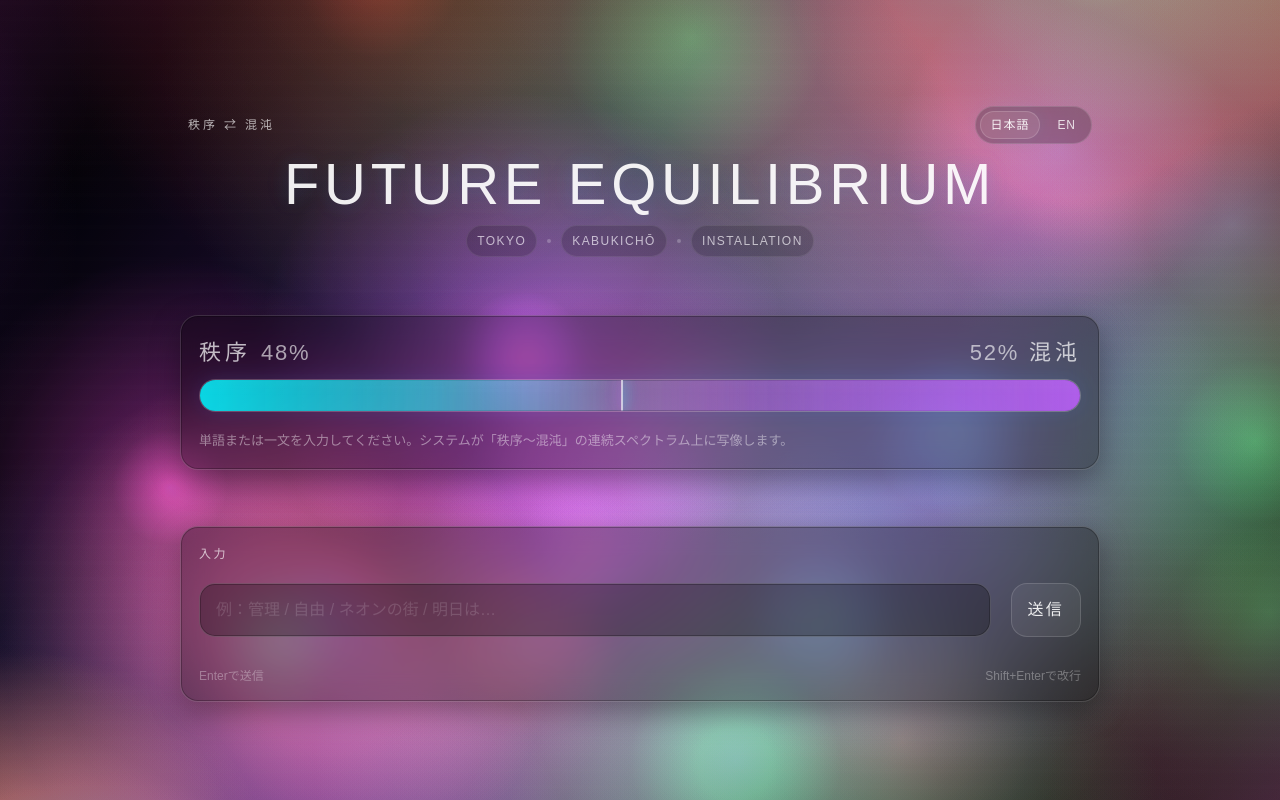
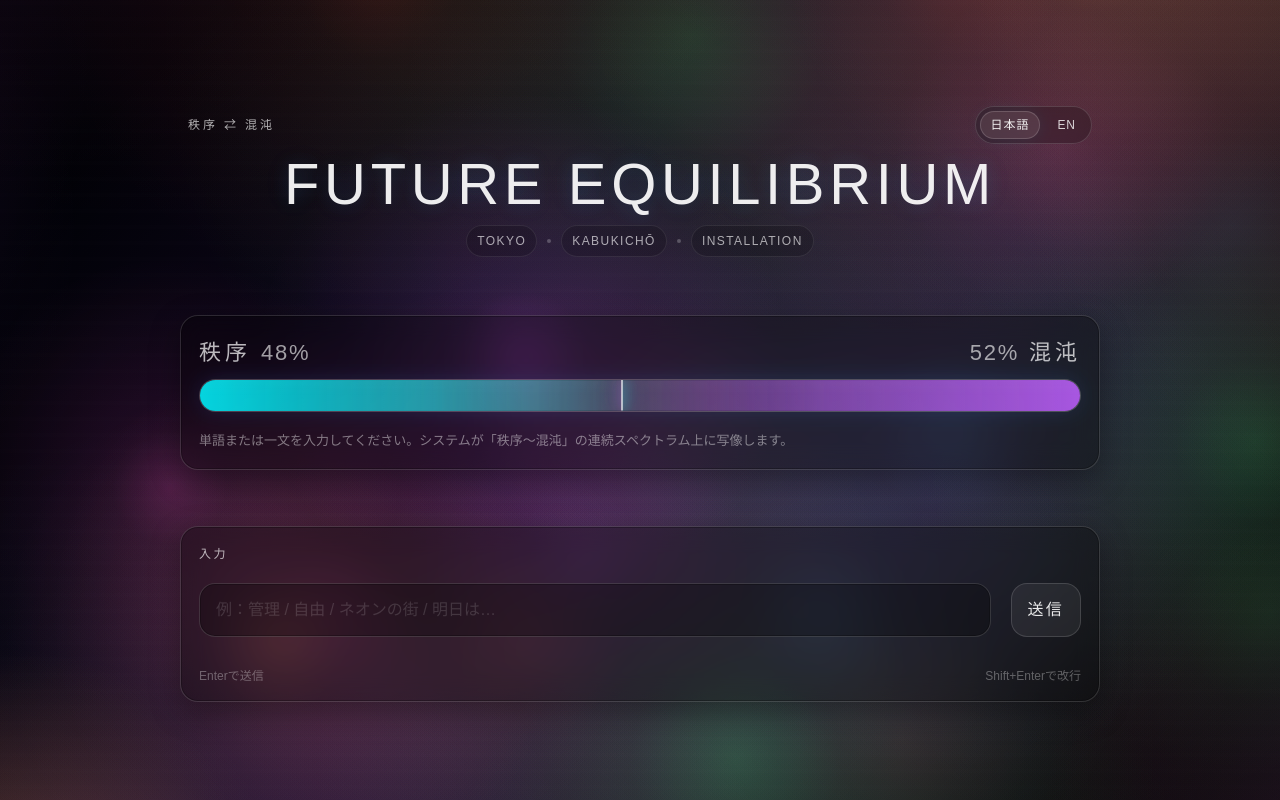
Before and after one commit to cozlind/FutureEquilibrium, a Next.js app: page / in a window 1280 px wide. Built offline with nearby package versions, Linux system fonts and the light colour scheme.

Commit message:
Update background

```diff
--- a/components/ClientApp.tsx
+++ b/components/ClientApp.tsx
@@ -16,7 +16,7 @@ export default function ClientApp() {
   return (
     <>
       {/* 你现在的参数很激进，OK就保持；若 UI 被压过再调小 */}
-      <BackgroundA blobCount={38} intensity={4.1} speed={8.0} />
+      <BackgroundA blobCount={38} intensity={1.5} speed={8.0} />
 
       <HeroUI
         defaultLang="ja"
```
